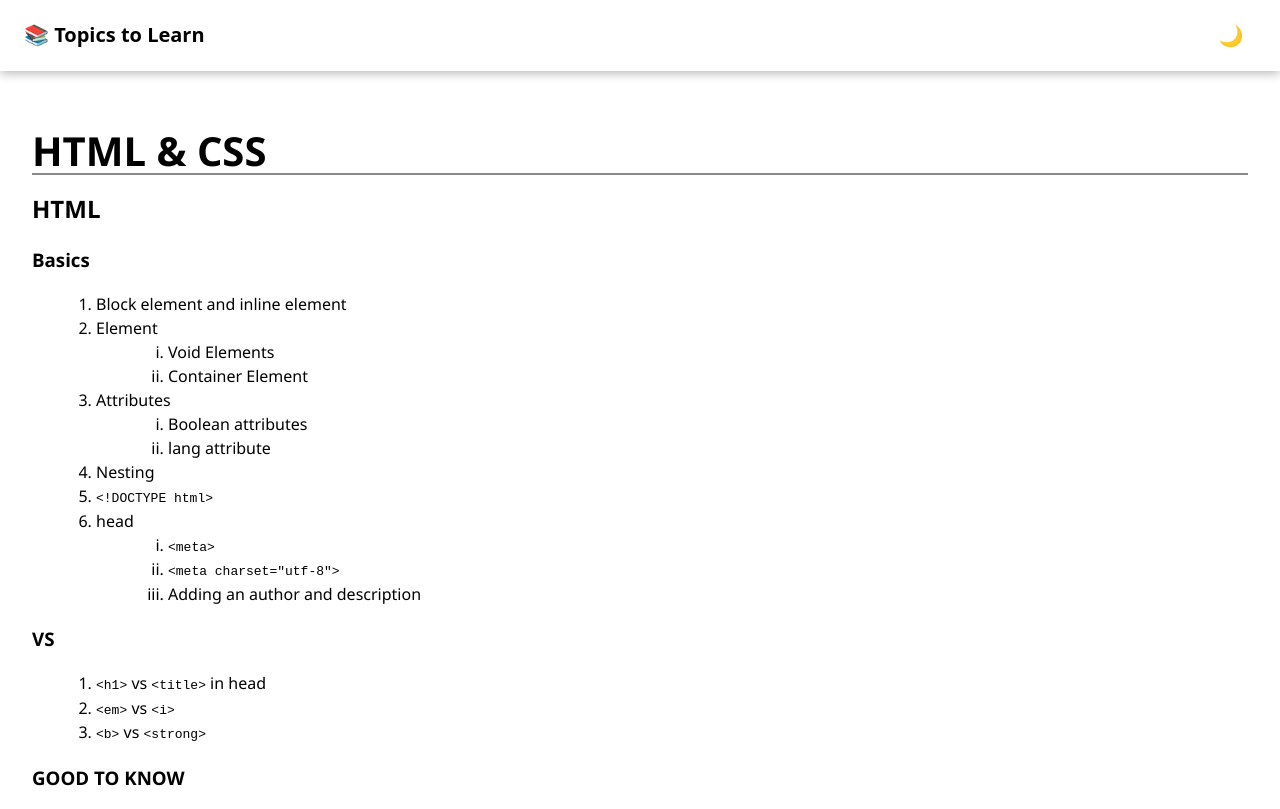
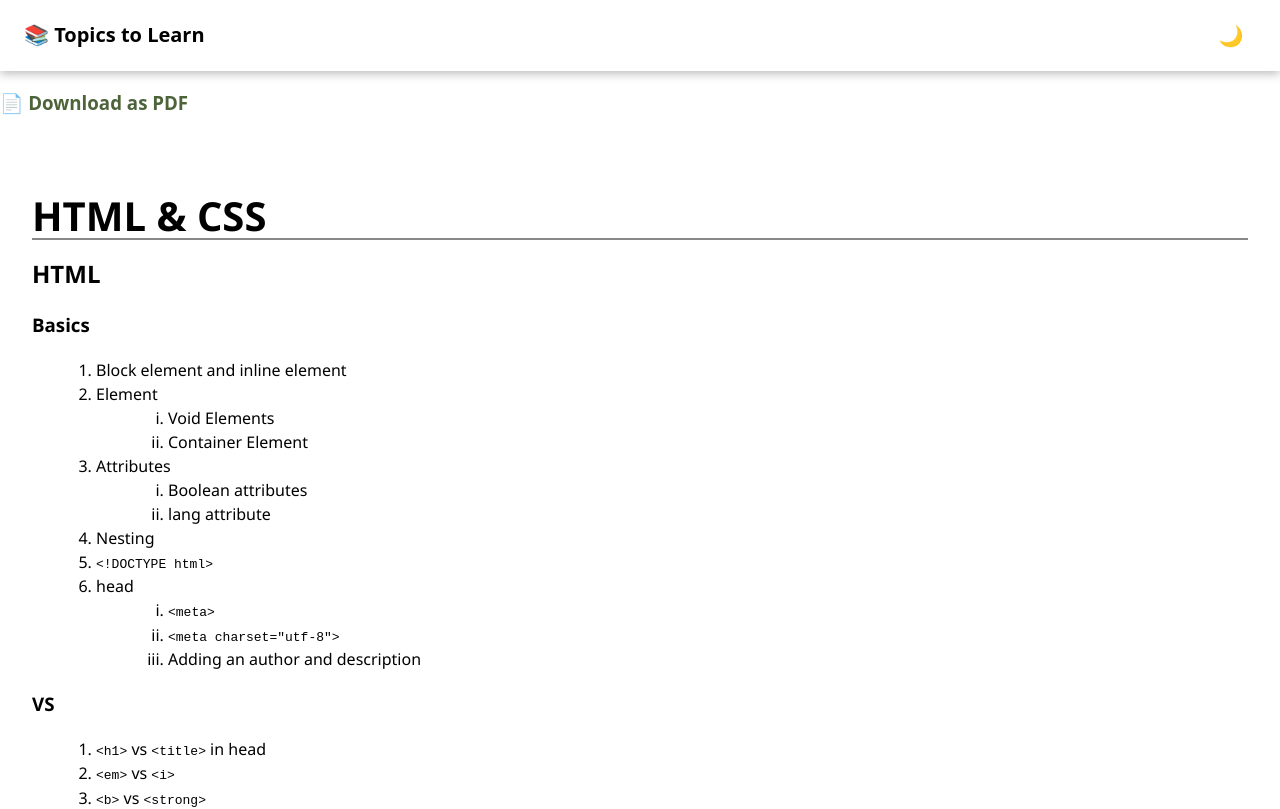
Before and after one commit to Abincjoseph20/topic-listing, a React (Vite) app: page /HTMLandCSS in a window 1280 px wide. Shown: the top 809 px of the page. Built offline with nearby package versions, Linux system fonts and the light colour scheme.

Commit message:
download

```diff
--- a/package.json
+++ b/package.json
@@ -12,7 +12,8 @@
   "dependencies": {
     "react": "^19.1.0",
     "react-dom": "^19.1.0",
-    "react-router-dom": "^7.7.0"
+    "react-router-dom": "^7.7.0",
+    "react-to-print": "^3.1.1"
   },
   "devDependencies": {
     "@eslint/js": "^9.30.1",
--- a/src/Topics/HTML_and_CSS.jsx
+++ b/src/Topics/HTML_and_CSS.jsx
@@ -1,8 +1,24 @@
+import React, { useRef } from 'react';
+ // npm install react-to-print
+import { useReactToPrint } from 'react-to-print';
 import './css/python.css';
 
 function HTML_and_CSS() {
+  const DownloadRef = useRef();
+
+
+
+  const handlePrint = useReactToPrint({
+    contentRef: DownloadRef, // Use contentRef instead of content
+    documentTitle: "HTML_and_CSS_Notes"
+  });
+
   return (
-    <div className="python-container">
+    <div>
+      <h3   onClick={handlePrint}>📄 Download as PDF</h3>
+
+      <div ref={DownloadRef} className="python-container">
+
         <h1>HTML &amp; CSS</h1>
 
         {/* HTML */}
@@ -93,6 +109,7 @@ function HTML_and_CSS() {
           <li>How do media queries work in responsive design?</li>
         </ul>
       </div>
+    </div>
   );
 }
 
```
Also changed, not shown: src/Topics/css/python.css (line endings or trailing spaces), 1 other file (tests, documents, lock files or other folders). Lines whose indentation alone changed are shown as unchanged.
